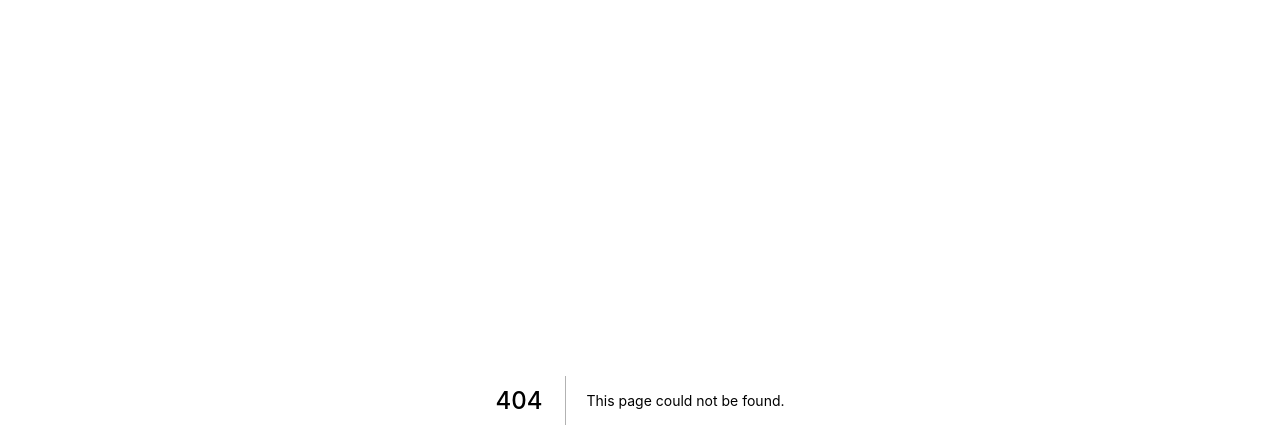
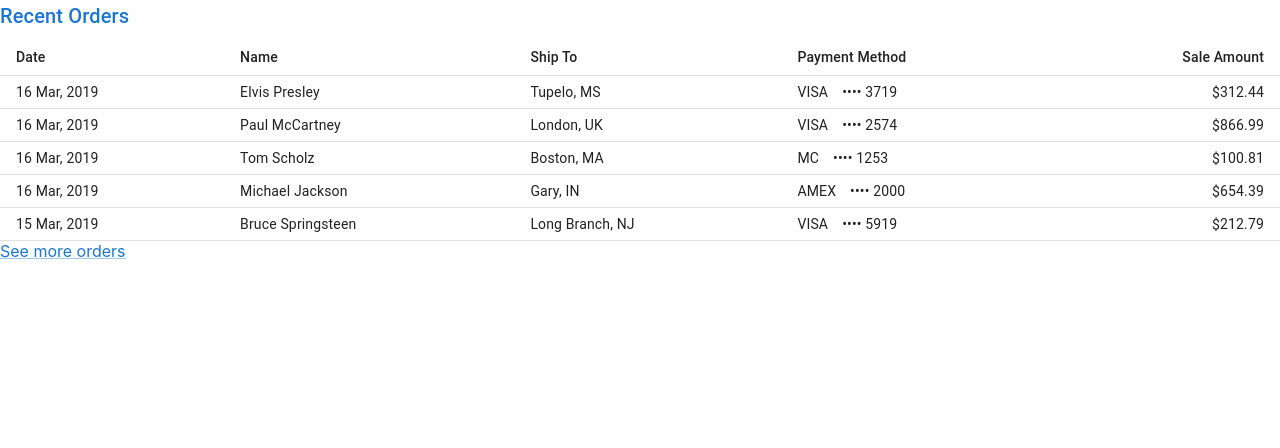
Before and after one commit to kang-n/tamuhack22, a Next.js app: page /Orders in a window 1280 px wide. Before the commit this address had no page. Shown: the top 448 px of the page. Built offline with nearby package versions, Linux system fonts and the light colour scheme.

Commit message:
dashboard

```diff
--- a/package.json
+++ b/package.json
@@ -14,7 +14,8 @@
     "@mui/material": "^5.3.1",
     "next": "12.0.9",
     "react": "17.0.2",
-    "react-dom": "17.0.2"
+    "react-dom": "17.0.2",
+    "recharts": "^2.1.8"
   },
   "devDependencies": {
     "eslint": "8.8.0",
--- /dev/null
+++ b/pages/Orders.js
@@ -0,0 +1,87 @@
+
+import * as React from 'react';
+import Link from '@mui/material/Link';
+import Table from '@mui/material/Table';
+import TableBody from '@mui/material/TableBody';
+import TableCell from '@mui/material/TableCell';
+import TableHead from '@mui/material/TableHead';
+import TableRow from '@mui/material/TableRow';
+import Title from './Title';
+
+// Generate Order Data
+function createData(id, date, name, shipTo, paymentMethod, amount) {
+  return { id, date, name, shipTo, paymentMethod, amount };
+}
+
+const rows = [
+  createData(
+    0,
+    '16 Mar, 2019',
+    'Elvis Presley',
+    'Tupelo, MS',
+    'VISA ⠀•••• 3719',
+    312.44,
+  ),
+  createData(
+    1,
+    '16 Mar, 2019',
+    'Paul McCartney',
+    'London, UK',
+    'VISA ⠀•••• 2574',
+    866.99,
+  ),
+  createData(2, '16 Mar, 2019', 'Tom Scholz', 'Boston, MA', 'MC ⠀•••• 1253', 100.81),
+  createData(
+    3,
+    '16 Mar, 2019',
+    'Michael Jackson',
+    'Gary, IN',
+    'AMEX ⠀•••• 2000',
+    654.39,
+  ),
+  createData(
+    4,
+    '15 Mar, 2019',
+    'Bruce Springsteen',
+    'Long Branch, NJ',
+    'VISA ⠀•••• 5919',
+    212.79,
+  ),
+];
+
+function preventDefault(event) {
+  event.preventDefault();
+}
+
+export default function Orders() {
+  return (
+    <React.Fragment>
+      <Title>Recent Orders</Title>
+      <Table size="small">
+        <TableHead>
+          <TableRow>
+            <TableCell>Date</TableCell>
+            <TableCell>Name</TableCell>
+            <TableCell>Ship To</TableCell>
+            <TableCell>Payment Method</TableCell>
+            <TableCell align="right">Sale Amount</TableCell>
+          </TableRow>
+        </TableHead>
+        <TableBody>
+          {rows.map((row) => (
+            <TableRow key={row.id}>
+              <TableCell>{row.date}</TableCell>
+              <TableCell>{row.name}</TableCell>
+              <TableCell>{row.shipTo}</TableCell>
+              <TableCell>{row.paymentMethod}</TableCell>
+              <TableCell align="right">{`$${row.amount}`}</TableCell>
+            </TableRow>
+          ))}
+        </TableBody>
+      </Table>
+      <Link color="primary" href="#" onClick={preventDefault} sx={{ mt: 3 }}>
+        See more orders
+      </Link>
+    </React.Fragment>
+  );
+}
--- /dev/null
+++ b/pages/Title.js
@@ -0,0 +1,17 @@
+import * as React from 'react';
+import PropTypes from 'prop-types';
+import Typography from '@mui/material/Typography';
+
+function Title(props) {
+  return (
+    <Typography component="h2" variant="h6" color="primary" gutterBottom>
+      {props.children}
+    </Typography>
+  );
+}
+
+Title.propTypes = {
+  children: PropTypes.node,
+};
+
+export default Title;
--- a/pages/index.js
+++ b/pages/index.js
@@ -17,6 +17,7 @@ import Link from '@mui/material/Link';
 import MenuIcon from '@mui/icons-material/Menu';
 import ChevronLeftIcon from '@mui/icons-material/ChevronLeft';
 import NotificationsIcon from '@mui/icons-material/Notifications';
+import ListItem from '@mui/material/ListItem';
 import { mainListItems, secondaryListItems } from './listItems';
 import Chart from './Chart';
 import Deposits from './Deposits';
```
Also changed, not shown: pages/Chart.js (added, +72 -0 lines), pages/Deposits.js (added, +27 -0 lines), pages/listItems.js (added, +70 -0 lines), 1 other file (tests, documents, lock files or other folders).
